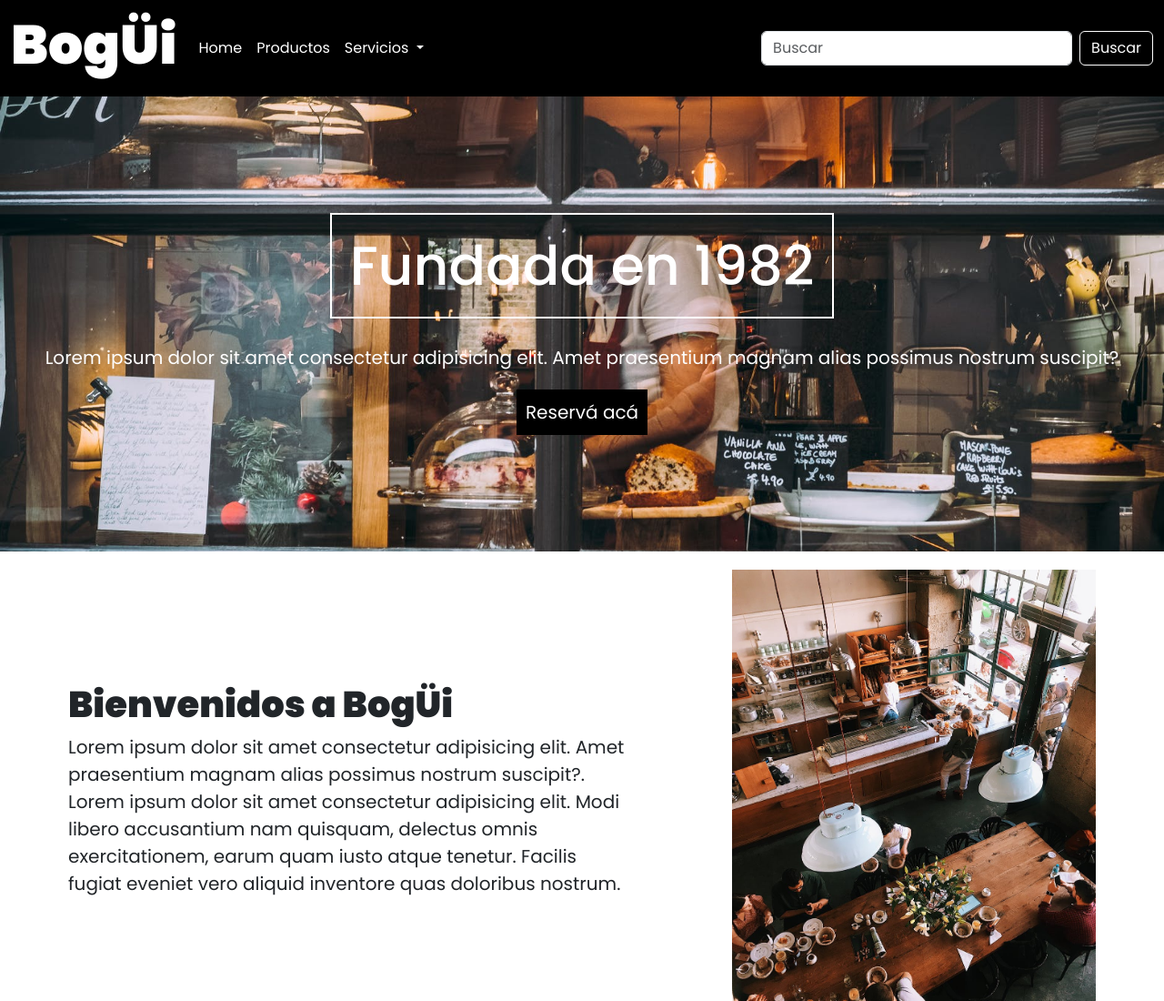
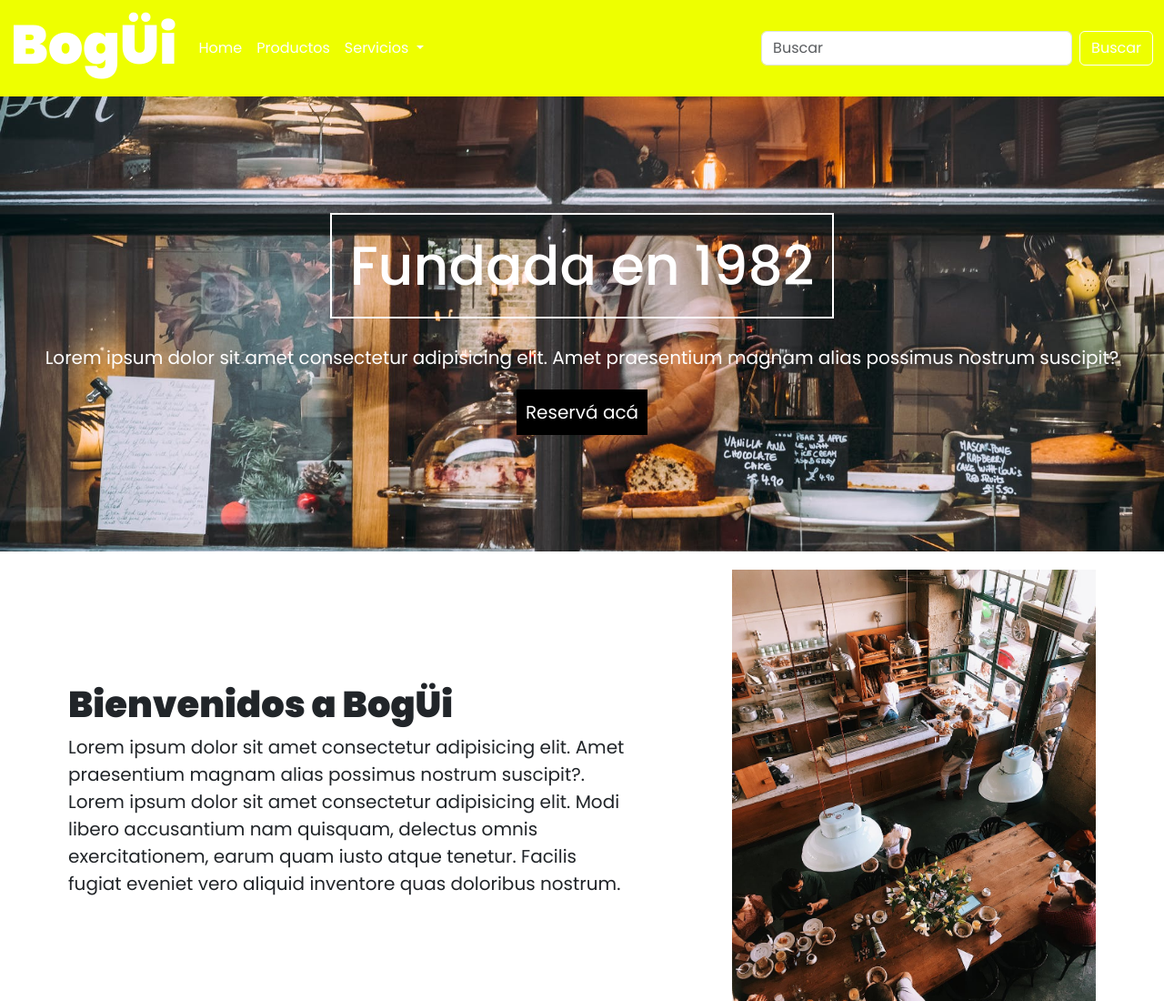
Before and after one commit to gabaletru/comision-85245, a plain HTML site: page index.html in a window 1280 px wide. Shown: the top 1100 px of the page at 91% size. Drawn offline with nearby package versions, Linux system fonts and the light colour scheme.

Commit message:
header bootstrap

```diff
--- a/css/style.css
+++ b/css/style.css
@@ -15,7 +15,7 @@ body{
 /*!--------HEADER--------*/
 
 header{
-    background-color: black;
+    background-color: rgb(238, 255, 0);
 }
 
 
```
